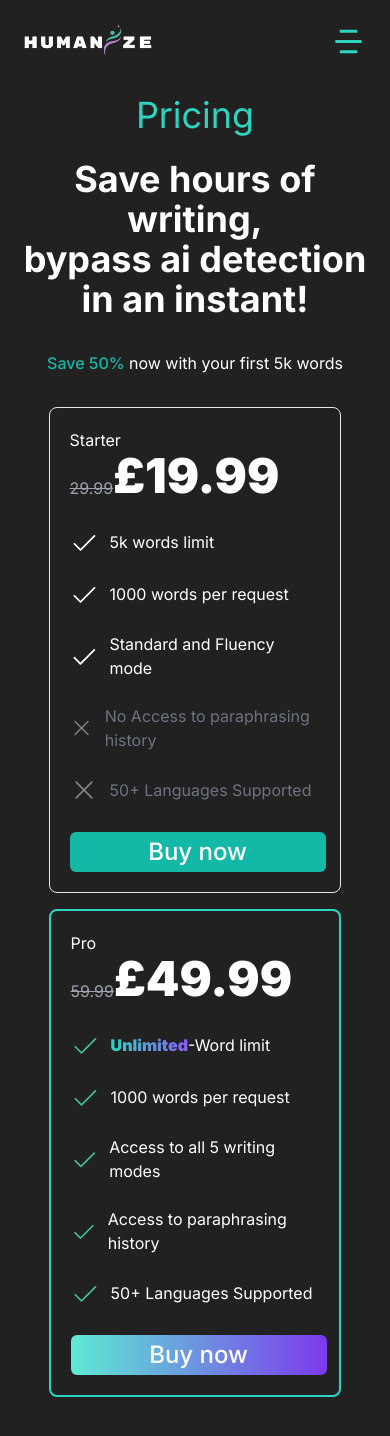
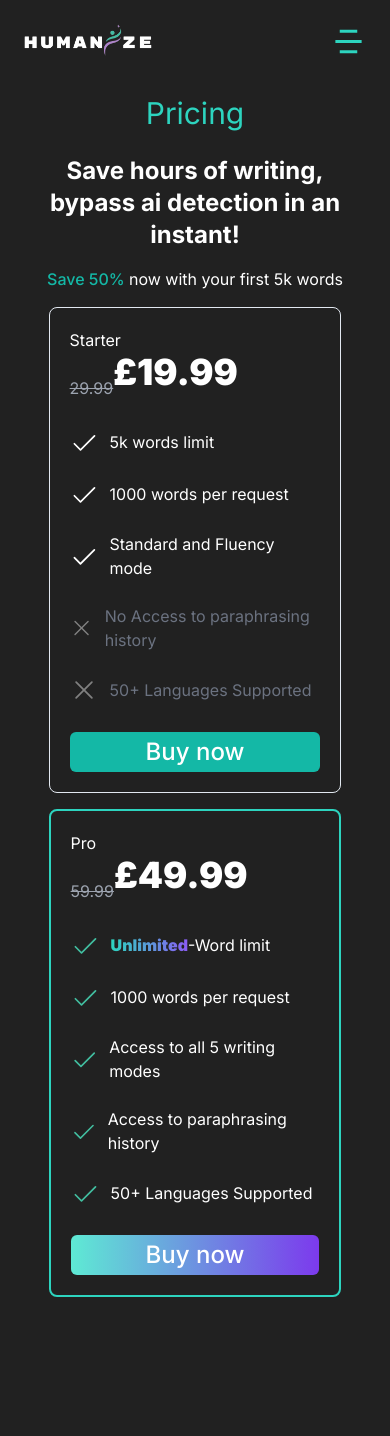
Before and after one commit to MabroorA/humanize-text.com, a Next.js app: page /pricing in a window 390 px wide. Shown: the top 1436 px of the page. After the commit the page ends 1345 px from the top, so only its background shows below. Built offline with nearby package versions, Linux system fonts and the light colour scheme; no server answers.

Commit message:
pricing button sizing adjusted for mobile view

```diff
--- a/components/pricing.tsx
+++ b/components/pricing.tsx
@@ -8,11 +8,11 @@ export default function Pricing() {
   return (
     <>
     <div className='flex flex-col justify-center text-center text-white '>
-        <div className='p-6 text-4xl text-teal-400'>
+        <div className='p-6 text-3xl text-teal-400'>
             Pricing
         </div>
-        <h1  className='text-4xl font-bold '>Save hours of writing,<br/>bypass ai detection in an instant!</h1>
-        <h3 className='py-8' >
+        <h1  className='text-2xl font-bold md:text-4xl '>Save hours of writing,<br/>bypass ai detection in an instant!</h1>
+        <h3 className='py-4 md:py-8' >
             <span className='font-medium text-teal-500'>Save 50% </span>now with your first 5k words
         </h3>
         {/* PRICING CARDS */}
@@ -21,7 +21,7 @@ export default function Pricing() {
                 <h4>Starter</h4>
                 <div className="flex flex-row">
                     <p className="mt-6 text-gray-400 line-through">29.99</p>
-                    <h1 className='text-5xl font-black bg-inherit'>£19.99</h1>
+                    <h1 className='text-4xl font-black md:text-5xl bg-inherit'>£19.99</h1>
                 </div>
                 <div className="py-4 text-white">
                     <p className="flex flex-row items-center py-3">
@@ -45,15 +45,15 @@ export default function Pricing() {
                         <span className="ml-3">50+ Languages Supported</span>
                     </p>
                 </div>
-                <Button className="text-2xl font-medium text-white bg-teal-500 min-w-64">Buy now</Button>
+                <Button className="w-full px-4 text-2xl font-medium text-white bg-teal-500 md:min-w-64">Buy now</Button>
             </div>
 
             {/* CARD */}
-            <div className="bg-[#212121] border-2 border-teal-400 rounded-lg flex flex-col w-4/5 md:w-1/3  mx-auto md:flex-col md:justify-normal text-left p-5 md:transition-transform md:transform md:hover:scale-105">
+            <div className="bg-[#212121] border-2 border-teal-400 rounded-lg flex flex-col w-4/5 md:w-1/3 mx-auto md:justify-normal text-left p-5 md:transition-transform md:transform md:hover:scale-105">
                 <h4>Pro</h4>
                 <div className="flex flex-row">
                     <p className="mt-6 text-gray-400 line-through">59.99</p>
-                    <h1 className='text-5xl font-black bg-inherit'>£49.99</h1>
+                    <h1 className='text-4xl font-black md:text-5xl bg-inherit'>£49.99</h1>
                 </div>
                 <div className="py-4 text-white">
                     <p className="flex flex-row items-center py-3">
@@ -78,8 +78,10 @@ export default function Pricing() {
                         <span className="ml-3">50+ Languages Supported</span>
                     </p>
                 </div>
-                <Button className="text-2xl font-medium text-white bg-clip bg-gradient-to-r from-teal-300 to-violet-600 min-w-64 hover:bg-purple-600">Buy now</Button>
+
+                <Button className="w-full px-4 text-2xl font-medium text-white bg-gradient-to-r from-teal-300 to-violet-600 hover:from-purple-600 hover:to-purple-700 md:min-w-64">Buy now</Button>
             </div>
+
         </div>
 
     </div>
```
